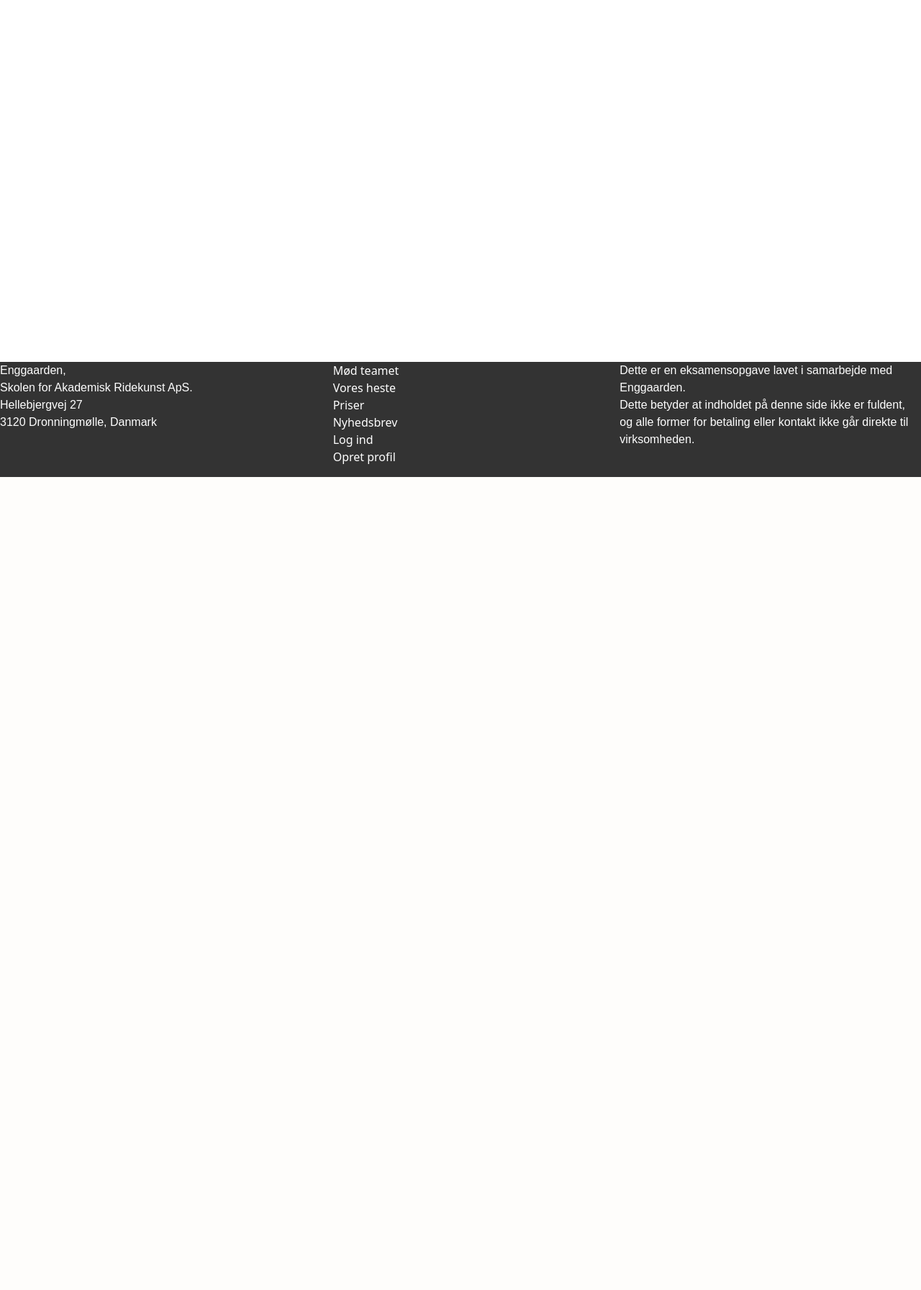
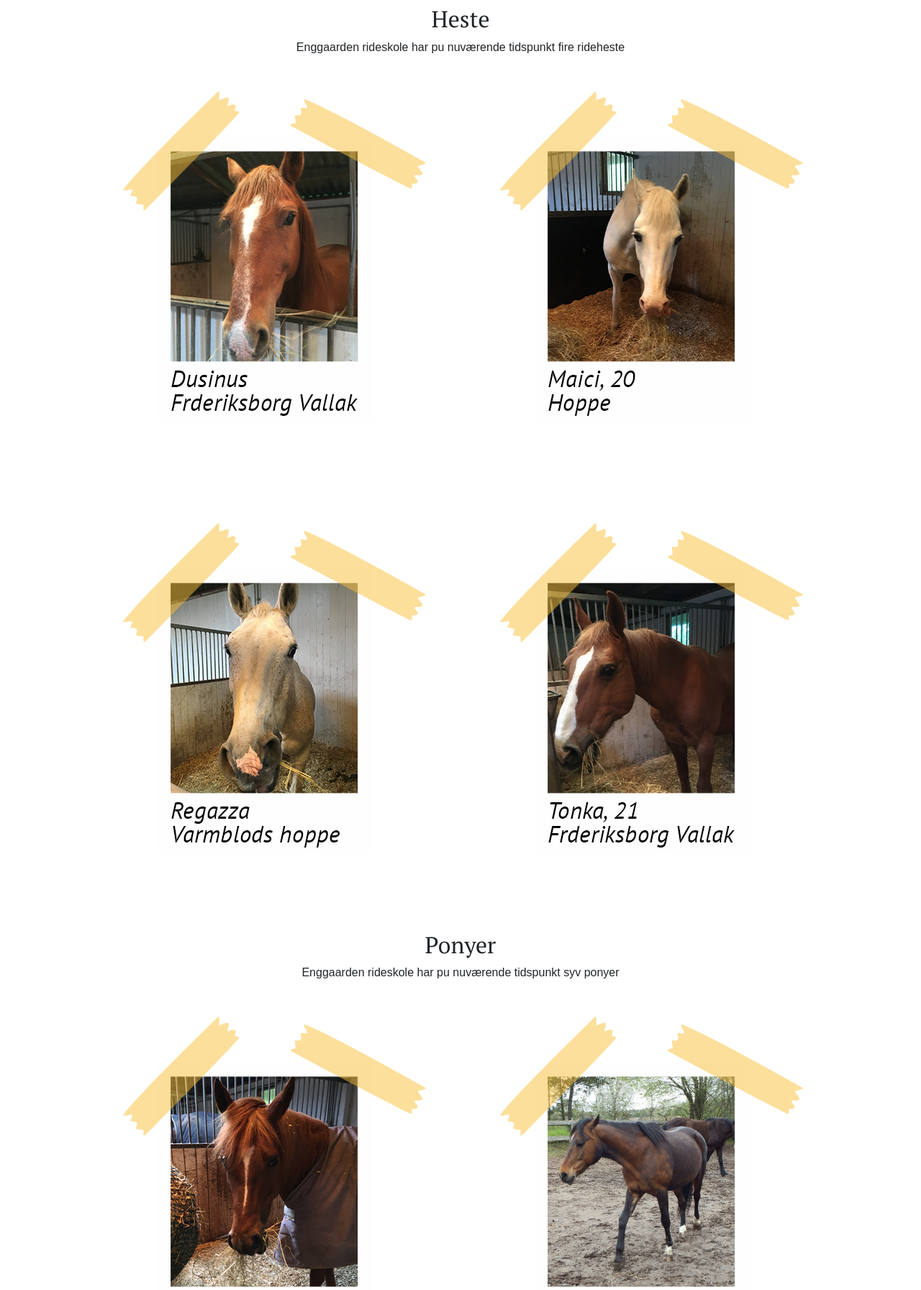
Before and after one commit to sarahboerger/Hovedopgave, a PHP site: page /heste.php in a window 1280 px wide. Shown: the part 137-1930 px from the top of the page at 72% size. Before the commit the page ends 800 px from the top, so only its background shows below. Run offline with PHP 8.4, Linux system fonts and the light colour scheme; some libraries are stand-ins or nearby versions; some web fonts are replaced.

Commit message:
billeder

```diff
--- a/web/heste.php
+++ b/web/heste.php
@@ -22,6 +22,89 @@
 <!--Content på siden -->
 <span><h1>Udfyld side om heste her</h1></span>
 
+<div class="container horse_content">
+
+    <div class="horsebox">
+            <div class="row">
+                <div class="col text-center">
+                <h2>Heste</h2>
+                <p>Enggaarden rideskole har pu nuværende tidspunkt fire rideheste</p>
+                </div>
+            </div>
+            <div class="row">
+                <div class="col fille"></div>
+                <div class="col polaroid">
+                <img src="img/enggaarden_rideskole_hest_dusinus.png" alt="enggarden skolen for akademisk ridekust, rideskole hest dusinus">
+                </div>
+                <div class="col polaroid">
+                <img src="img/enggaarden_rideskole_hest_maici.png" alt="enggarden skolen for akademisk ridekust, rideskole hest Maici">
+                </div>
+                <div class="col filler"></div>
+            </div>
+            <div class="row">
+            <div class="col filler"></div>
+                <div class="col polaroid">
+                <img src="img/enggaarden_rideskole_hest_regazza.png" alt="enggarden skolen for akademisk ridekust, rideskole hest Regazza">
+                </div>
+                <div class="col polaroid">
+                <img src="img/enggaarden_rideskole_hest_tonka.png" alt="enggarden skolen for akademisk ridekust, rideskole hest Tonka">
+                </div>
+                <div class="col filler"></div>
+            </div>
+    </div>
+
+
+    <div class="ponybox">
+            <div class="row">
+                <div class="col text-center">
+                <h2>Ponyer</h2>
+                <p>Enggaarden rideskole har pu nuværende tidspunkt syv ponyer</p>
+                </div>
+            </div>
+            <div class="row">
+            <div class="col filler"></div>
+                <div class="col polaroid">
+                <img src="img/enggaarden_rideskole_pony_jasmin.png" alt="enggarden skolen for akademisk ridekust, rideskole pony Jasmin">
+                </div>
+                <div class="col polaroid">
+                <img src="img/enggaarden_rideskole_pony_kalida.png" alt="enggarden skolen for akademisk ridekust, rideskole pony Kalida">
+                </div>
+                <div class="col filler"></div>
+            </div>
+            <div class="row">
+            <div class="col filler"></div>
+                <div class="col polaroid">
+                <img src="img/enggaarden_rideskole_pony_kejser.png" alt="enggarden skolen for akademisk ridekust, rideskole pony Kejser">
+                </div>
+                <div class="col polaroid">
+                <img src="img/enggaarden_rideskole_pony_komet.png" alt="enggarden skolen for akademisk ridekust, rideskole pony Komet">
+                </div>
+                <div class="col filler"></div>
+            </div>
+            <div class="row">
+            <div class="col filler"></div>
+                <div class="col polaroid">
+                <img src="img/enggaarden_rideskole_pony_prinsessen.png" alt="enggarden skolen for akademisk ridekust, rideskole pony Prinsessen">
+                </div>
+                <div class="col polaroid">
+                <img src="img/enggaarden_rideskole_pony_Speider.png" alt="enggarden skolen for akademisk ridekust, rideskole pony speider">
+                </div>
+                <div class="col filler"></div>
+            </div>
+            <div class="row">
+            <div class="col filler"></div>
+                <div class="col polaroid">
+                <img src="img/enggaarden_rideskole_pony_zippie.png" alt="enggarden skolen for akademisk ridekust, rideskole pony Miss Zippie">
+                </div>
+                <div class="col">
+                <!-- <img src="img/enggaarden_rideskole_pony_.png" alt="enggarden skolen for akademisk ridekust, rideskole pony xxx"> -->
+                </div>
+                <div class="col filler"></div>
+            </div>
+    </div>
+
+</div>
+
 
 <!--Footer include. Footer fil ligger under inc -->
 <?php include 'inc/footer.html';?>
```
Also changed, not shown: web/teamet.php (+42 -0 lines).
